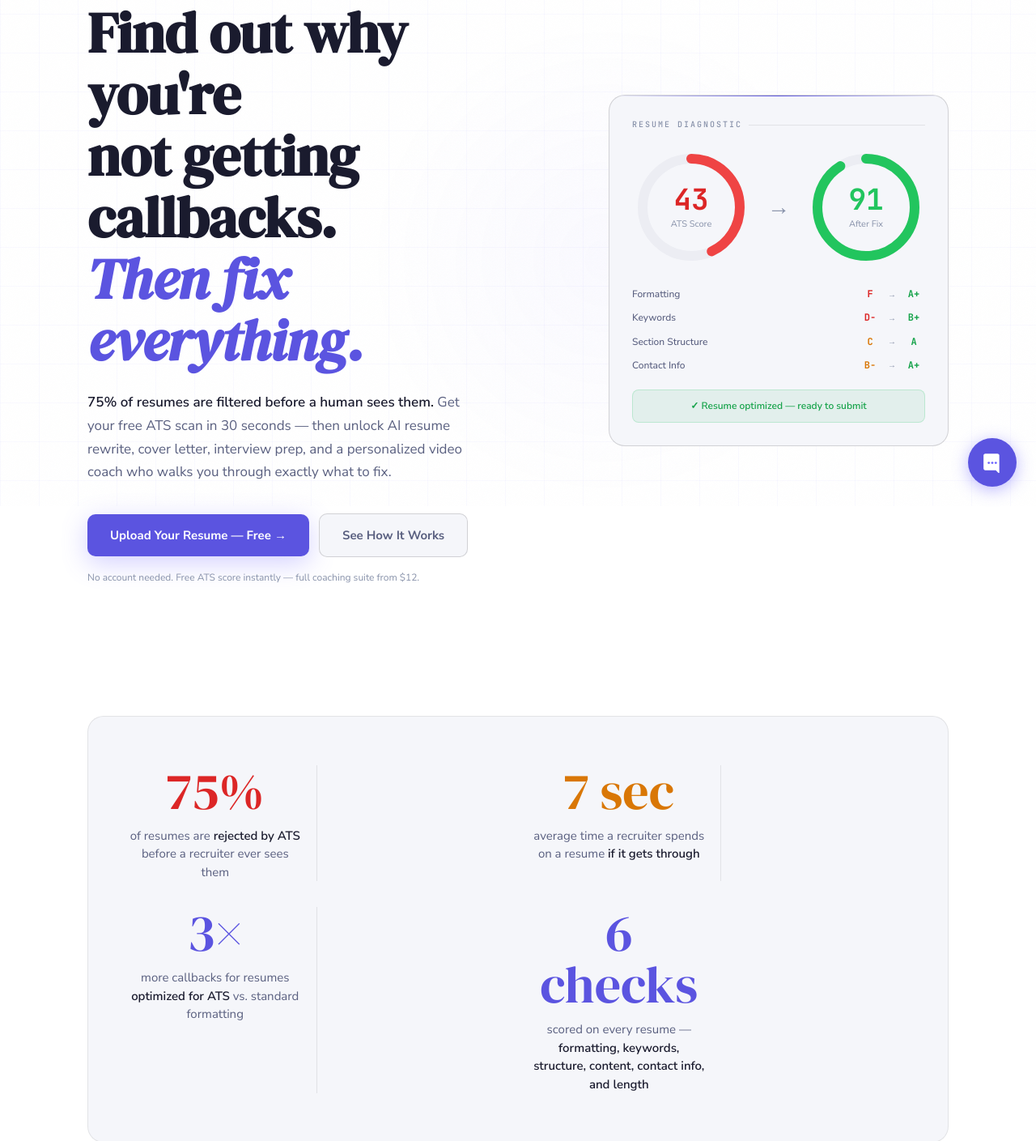
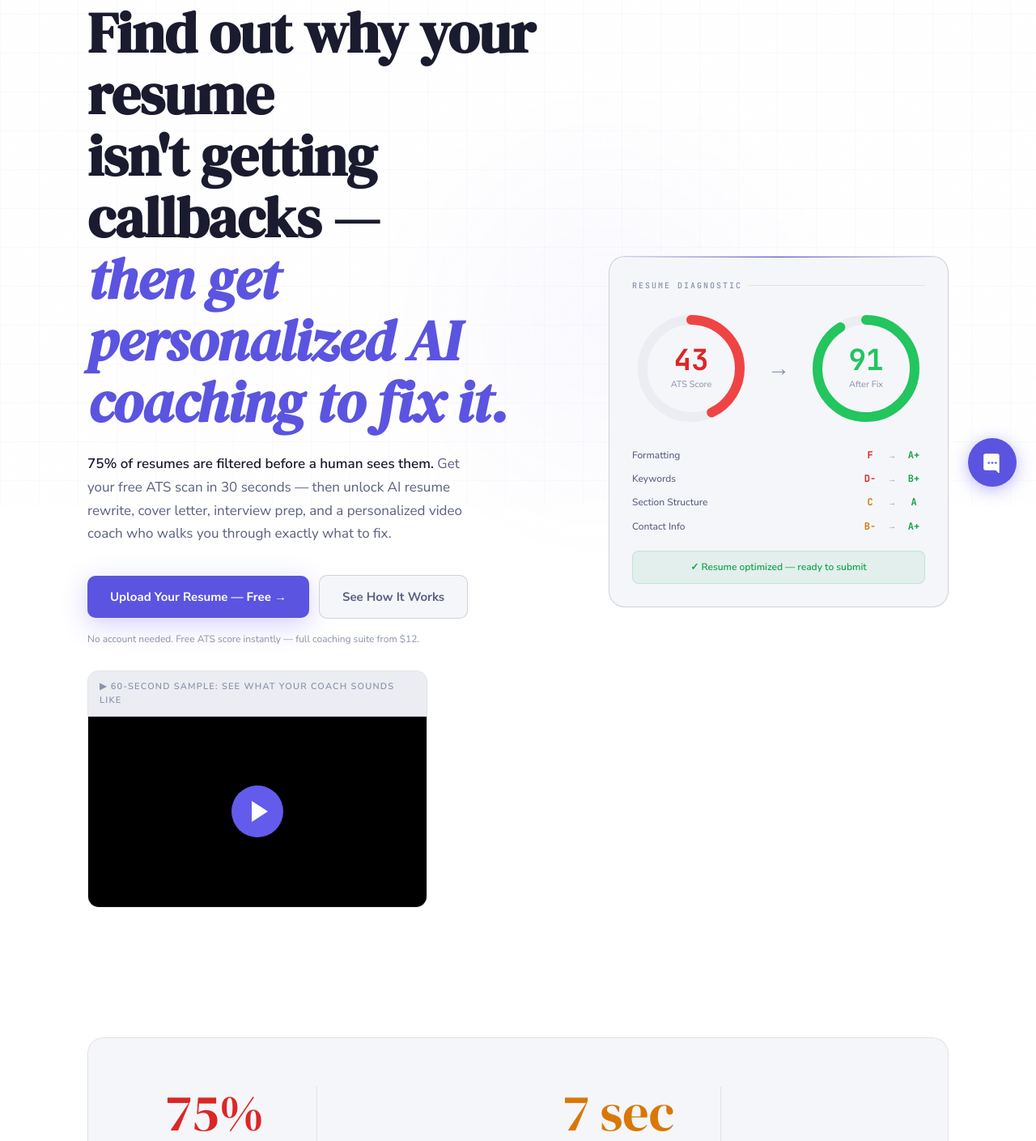
Before and after one commit to daryltaylor72/ats-optimizer, a website: page public/index.html in a window 1280 px wide. Shown: the part 175-1584 px from the top of the page at 81% size. Drawn offline with Linux system fonts and the light colour scheme; no server answers.

Commit message:
feat: homepage tightenings — hero headline, sample coach clip, honest trust-bar
- Hero headline reframed to lead with the benefit (personalized AI coaching) instead of a generic "fix everything" promise.
- Added a 60s sample coaching clip (Carolyn HeyGen avatar, score-needs-work.mp4 on R2) under the hero CTAs with a click-to-play poster and a hero_sample_video_played PostHog event.
- Removed the inflated "200+ resumes scanned this month" / "10,000+ resumes scanned" stat and replaced with a non-numeric trust signal until we wire a live count from D1/PostHog.

Co-Authored-By: Claude Opus 4.6 <noreply@anthropic.com>

```diff
--- a/public/index.html
+++ b/public/index.html
@@ -793,9 +793,9 @@
         <div class="hero-content">
           <div class="hero-eyebrow">AI Resume Coach — Free to Start</div>
           <h1 class="hero-headline">
-            Find out why you're<br>
-            not getting callbacks.<br>
-            <em>Then fix everything.</em>
+            Find out why your resume<br>
+            isn't getting callbacks —<br>
+            <em>then get personalized AI coaching to fix it.</em>
           </h1>
           <p class="hero-sub">
             <strong>75% of resumes are filtered before a human sees them.</strong> Get your free ATS scan in 30 seconds — then unlock AI resume rewrite, cover letter, interview prep, and a personalized video coach who walks you through exactly what to fix.
@@ -805,6 +805,31 @@
             <a href="#how-it-works" class="btn-hero btn-hero-secondary">See How It Works</a>
           </div>
           <p class="hero-note">No account needed. Free ATS score instantly — full coaching suite from $12.</p>
+
+          <div id="heroSampleVideo" style="max-width:420px;margin-top:28px;border:1px solid var(--border);border-radius:14px;overflow:hidden;background:var(--surface);">
+            <div style="padding:10px 14px;background:var(--surface2);border-bottom:1px solid var(--border);">
+              <p style="font-size:11px;font-weight:600;color:var(--text3);text-transform:uppercase;letter-spacing:1.2px;margin:0;">&#9654; 60-second sample: see what your coach sounds like</p>
+            </div>
+            <div id="heroSamplePoster" style="position:relative;cursor:pointer;aspect-ratio:16/9;background:#000;display:flex;align-items:center;justify-content:center;" onclick="playHeroSample()">
+              <div style="position:relative;z-index:2;width:64px;height:64px;border-radius:50%;background:rgba(108,99,255,0.92);display:flex;align-items:center;justify-content:center;box-shadow:0 6px 20px rgba(0,0,0,0.35);">
+                <div style="width:0;height:0;border-left:20px solid #fff;border-top:13px solid transparent;border-bottom:13px solid transparent;margin-left:5px;"></div>
+              </div>
+            </div>
+            <video id="heroSamplePlayer" controls preload="none" playsinline style="display:none;width:100%;" src="https://pub-2e3072163b4d4011920642018e4e5acf.r2.dev/score-needs-work.mp4"></video>
+          </div>
+          <script>
+            function playHeroSample() {
+              var poster = document.getElementById('heroSamplePoster');
+              var player = document.getElementById('heroSamplePlayer');
+              if (!poster || !player) return;
+              poster.style.display = 'none';
+              player.style.display = 'block';
+              player.play().catch(function(){});
+              if (typeof posthog !== 'undefined' && posthog.capture) {
+                posthog.capture('hero_sample_video_played', { location: 'homepage_hero' });
+              }
+            }
+          </script>
         </div>
 
         <!-- Score Widget Demo -->
@@ -1104,7 +1129,7 @@
       <div class="trust-bar reveal">
         <span>&#x1f512; Secure checkout powered by Stripe</span>
         <span>&#x2713; 7-day money-back guarantee</span>
-        <span>&#x1f4ca; 200+ resumes scanned this month</span>
+        <span>&#x1f4ac; Personalized AI coaching on every scan</span>
       </div>
       <div style="text-align:center;margin-top:32px;padding:20px 28px;background:var(--accent-dim);border:1px solid rgba(108,99,255,0.25);border-radius:var(--radius);max-width:600px;margin-left:auto;margin-right:auto;">
         <p style="font-family:var(--serif);font-size:20px;color:var(--text);margin-bottom:8px;">🎬 AI Video Coaching — $19</p>
```
